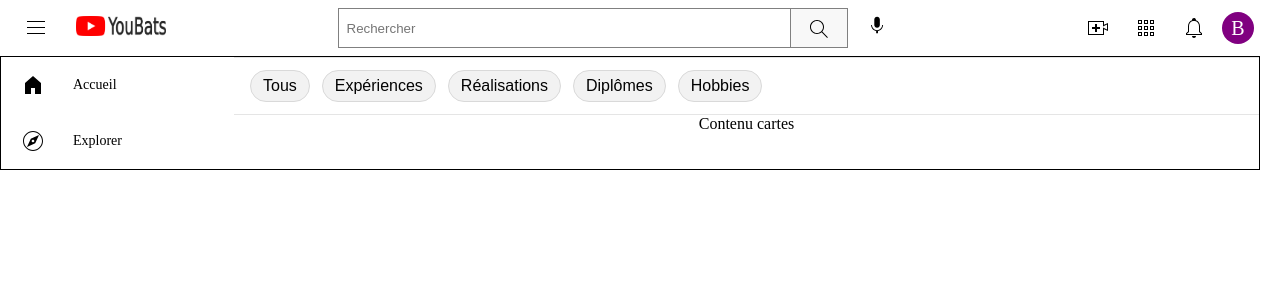
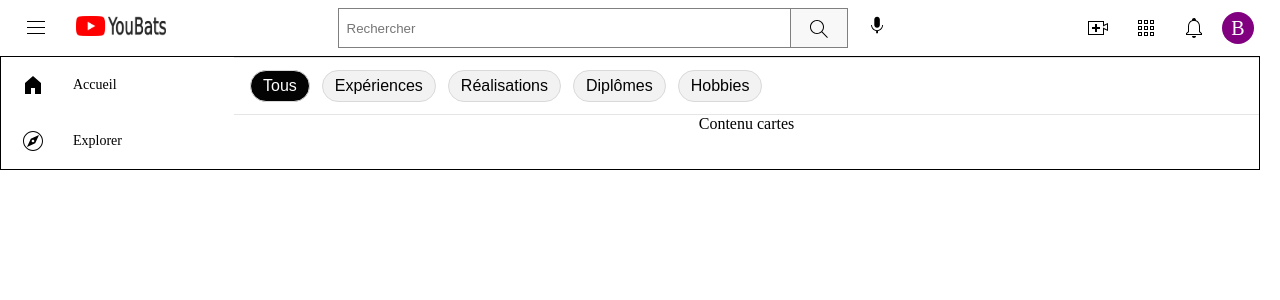
Before and after one commit to batsWTR/portfolio, a React (Create React App) app: page / in a window 1280 px wide. Shown: the top 300 px of the page. Built offline with nearby package versions, Linux system fonts and the light colour scheme.

Commit message:
function filter

```diff
--- a/src/components/ButtonFilter.js
+++ b/src/components/ButtonFilter.js
@@ -3,7 +3,7 @@ import "../styles/ButtonFilter.css";
 
 function ButtonFilter(props){
     return(
-        <button className="buttonFilter" title={ props.name }>{ props.name }</button>
+        <button className={props.isActive ? "buttonFilter active" : "buttonFilter"} title={ props.name }>{ props.name }</button>
     )
 }
 
--- a/src/components/Filter.js
+++ b/src/components/Filter.js
@@ -5,15 +5,31 @@ import ButtonFilter from './ButtonFilter';
 
 
 function Filter(){
-    const items = ['Tous', 'Expériences', 'Réalisations', 'Diplômes', 'Hobbies'];
+    const items = [
+        {name:'Tous', isActive: true},
+        {name:'Expériences', isActive: false},
+        {name:'Réalisations', isActive: false},
+        {name:'Diplômes', isActive: false},
+        {name:'Hobbies', isActive: false}
+    ];
     const itemList =[];
 
     items.map((el,id) =>{
-         itemList.push(<ButtonFilter name={ el } key={el+id} />);
+         itemList.push(<ButtonFilter name={ el.name } isActive={ el.isActive} key={el.name+id} />);
     });
 
     function handleClick(ev){
         console.log(ev.target.title);
+        console.log(items);
+        items.map((el,id,ar)=>{
+            if(el.name === ev.target.title){
+                ar[id].isActive = true;
+            }
+        });
+
+        items.map((el,id) =>{
+            itemList.push(<ButtonFilter name={ el.name } isActive={ el.isActive} key={el.name+id} />);
+       });
     };
 
     return(
```
